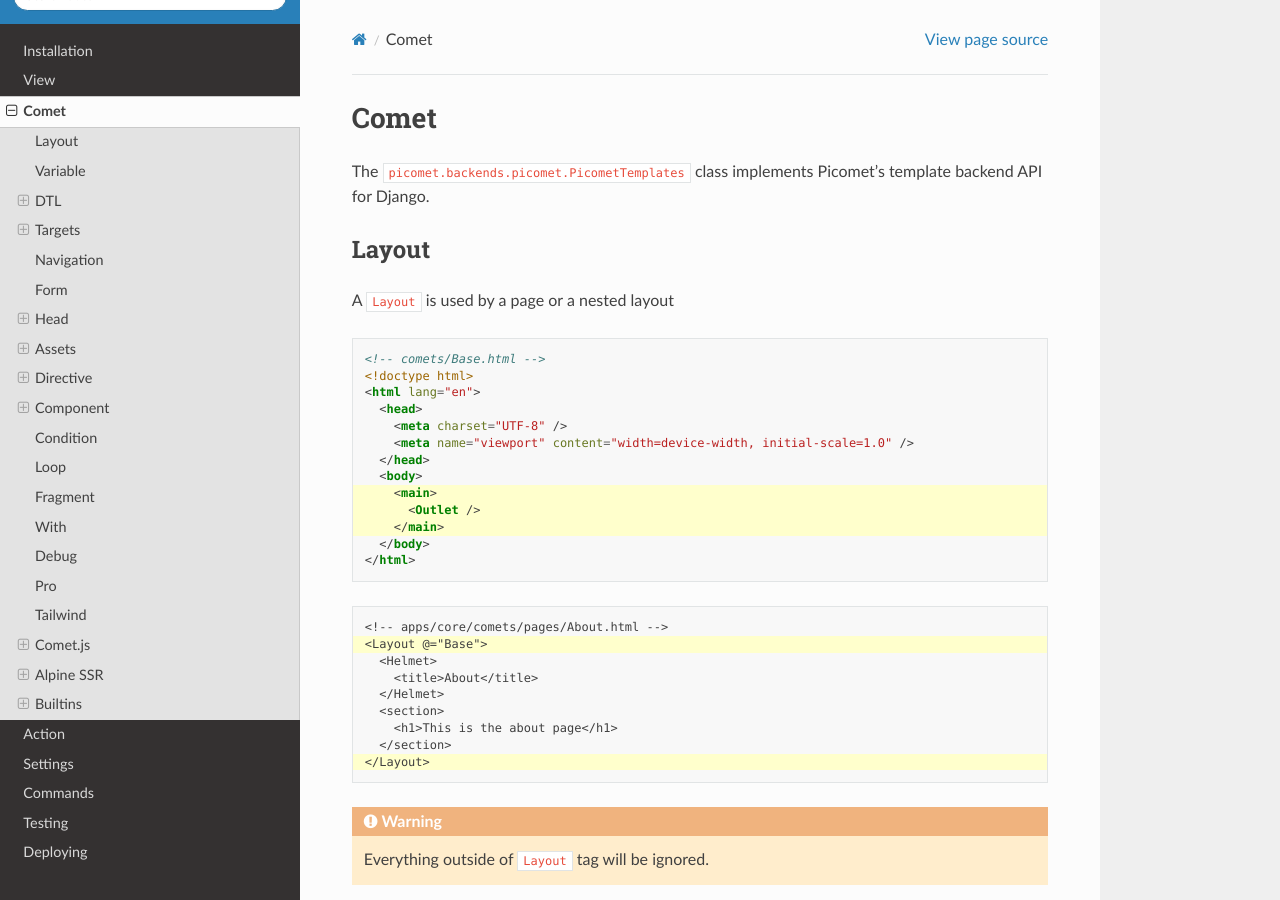
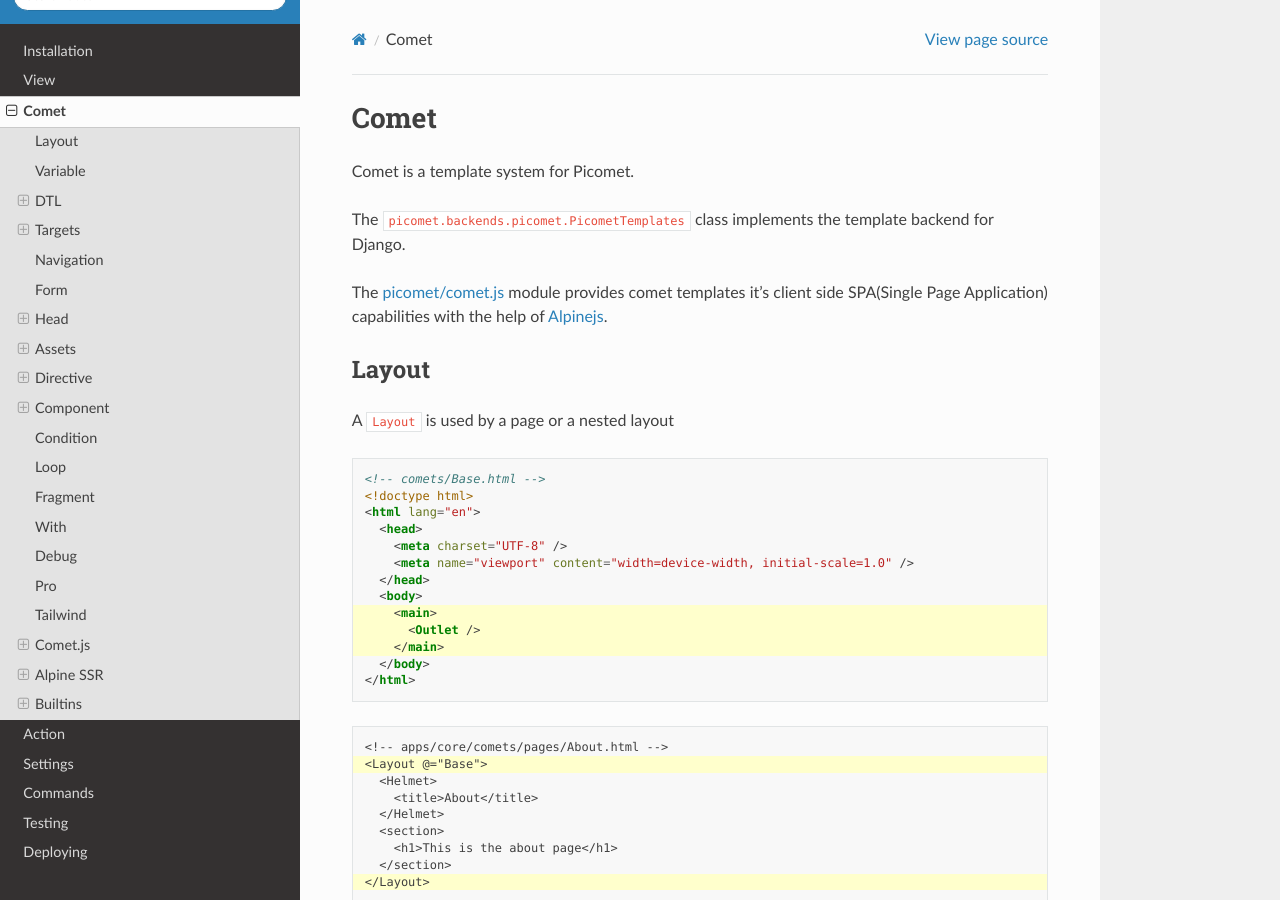
Before and after one commit to picomet/picomet, a Sphinx documentation site: the page built from docs/source/comet.rst, in a window 1280 px wide and 900 px high. Built offline with Sphinx 7.4.7 and the Read the Docs theme 3.1.0, drawn with Linux system fonts in a browser that asks for light colours.

Commit message:
docs: add better intro to comet

```diff
--- a/docs/source/comet.rst
+++ b/docs/source/comet.rst
@@ -1,7 +1,11 @@
 Comet
 =====
 
-The ``picomet.backends.picomet.PicometTemplates`` class implements Picomet's template backend API for Django.
+Comet is a template system for Picomet.
+
+The ``picomet.backends.picomet.PicometTemplates`` class implements the template backend for Django.
+
+The :ref:`picomet/comet.js <cometjs>` module provides comet templates it's client side SPA(Single Page Application) capabilities with the help of `Alpinejs <https://alpinejs.dev>`_.
 
 Layout
 ------
```
Also changed, not shown: other parts of docs/source/comet.rst (+2 -0 lines).
